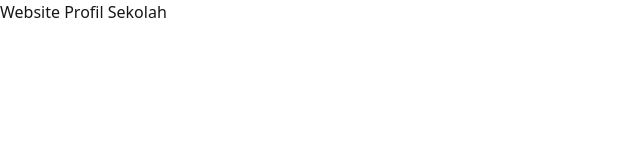
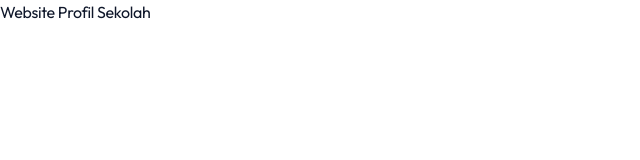
Before and after one commit to rtriadi/website-profil-sekolah, a Next.js app: page / in a window 1280 px wide. Shown: the top 160 px of the page, without its empty margins (0-640 px from the left). Built offline with nearby package versions, Linux system fonts and the light colour scheme.

Commit message:
feat(design): setup Outfit & Inter fonts with premium slate variables

```diff
--- a/src/app/globals.css
+++ b/src/app/globals.css
@@ -1,21 +1,95 @@
+@import url('https://fonts.googleapis.com/css2?family=Inter:wght@300;400;500;600;700&family=Outfit:wght@400;500;600;700;800&display=swap');
+
 @tailwind base;
 @tailwind components;
 @tailwind utilities;
 
 :root {
-  --background: #ffffff;
-  --foreground: #171717;
+  --background: 255 255 255; /* #ffffff */
+  --foreground: 15 23 42; /* #0f172a */
+
+  --font-heading: 'Outfit', 'Inter', system-ui, -apple-system, sans-serif;
+  --font-body: 'Inter', system-ui, -apple-system, sans-serif;
+
+  /* Primary colors */
+  --primary: 79 70 229; /* indigo-600 */
+  --primary-foreground: 255 255 255;
+
+  --secondary: 56 189 248; /* sky-400 */
+
+  /* Slate theme backgrounds */
+  --card: 255 255 255;
+  --card-foreground: 15 23 42;
+
+  --popover: 255 255 255;
+  --popover-foreground: 15 23 42;
+
+  --muted: 241 245 249;
+  --muted-foreground: 100 116 139;
+
+  --border: 226 232 240;
+  --input: 226 232 240;
+
+  --ring: 79 70 229;
+
+  --radius: 0.75rem;
 }
 
-@media (prefers-color-scheme: dark) {
-  :root {
-    --background: #0a0a0a;
-    --foreground: #ededed;
+.dark {
+  --background: 11 15 25; /* #0b0f19 */
+  --foreground: 248 250 252;
+
+  --card: 15 23 42; /* #0f172a */
+  --card-foreground: 248 250 252;
+
+  --popover: 15 23 42;
+  --popover-foreground: 248 250 252;
+
+  --muted: 30 41 59;
+  --muted-foreground: 148 163 184;
+
+  --border: 30 41 59;
+  --input: 30 41 59;
+
+  --ring: 56 189 248;
+}
+
+body {
+  background-color: rgb(var(--background));
+  color: rgb(var(--foreground));
+  font-family: var(--font-body);
+}
+
+h1, h2, h3, h4, h5, h6 {
+  font-family: var(--font-heading);
+  letter-spacing: -0.02em;
+}
+
+/* Glassmorphism custom classes */
+.glass-panel {
+  background: rgba(255, 255, 255, 0.03);
+  backdrop-filter: blur(12px);
+  -webkit-backdrop-filter: blur(12px);
+  border: 1px solid rgba(255, 255, 255, 0.08);
+}
+
+.glass-panel-light {
+  background: rgba(255, 255, 255, 0.7);
+  backdrop-filter: blur(12px);
+  -webkit-backdrop-filter: blur(12px);
+  border: 1px solid rgba(241, 245, 249, 0.8);
+}
+
+/* Glowing background animations */
+@keyframes pulseGlow {
+  0%, 100% {
+    opacity: 0.4;
+  }
+  50% {
+    opacity: 0.8;
   }
 }
 
-body {
-  background: var(--background);
-  color: var(--foreground);
-  font-family: system-ui, -apple-system, sans-serif;
+.animate-pulse-glow {
+  animation: pulseGlow 8s ease-in-out infinite;
 }
--- a/tailwind.config.ts
+++ b/tailwind.config.ts
@@ -7,7 +7,27 @@ const config: Config = {
     "./src/app/**/*.{js,ts,jsx,tsx,mdx}",
   ],
   theme: {
-    extend: {},
+    extend: {
+      colors: {
+        border: "rgb(var(--border) / <alpha-value>)",
+        input: "rgb(var(--input) / <alpha-value>)",
+        ring: "rgb(var(--ring) / <alpha-value>)",
+        background: "rgb(var(--background) / <alpha-value>)",
+        foreground: "rgb(var(--foreground) / <alpha-value>)",
+        primary: {
+          DEFAULT: "rgb(var(--primary) / <alpha-value>)",
+          foreground: "rgb(var(--primary-foreground) / <alpha-value>)",
+        },
+        card: {
+          DEFAULT: "rgb(var(--card) / <alpha-value>)",
+          foreground: "rgb(var(--card-foreground) / <alpha-value>)",
+        },
+      },
+      fontFamily: {
+        heading: ["var(--font-heading)", "sans-serif"],
+        sans: ["var(--font-body)", "sans-serif"],
+      },
+    },
   },
   plugins: [],
 };
```
